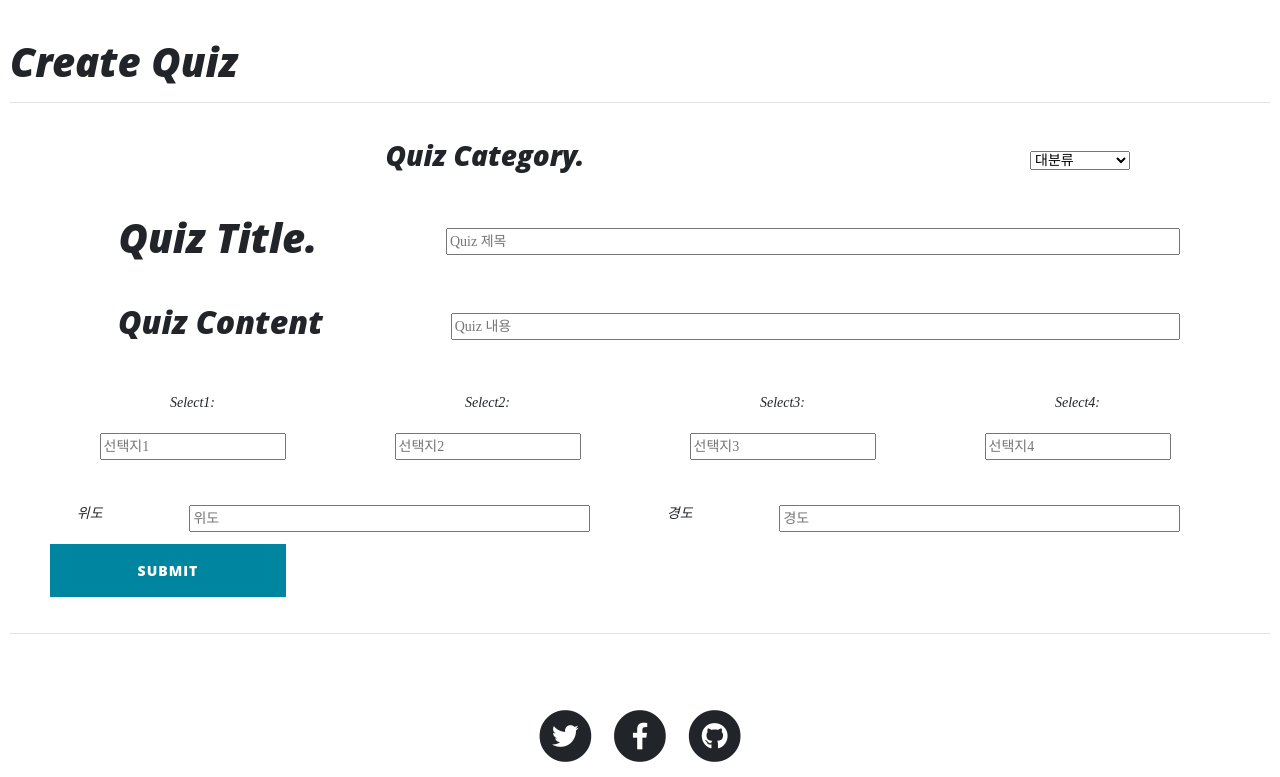
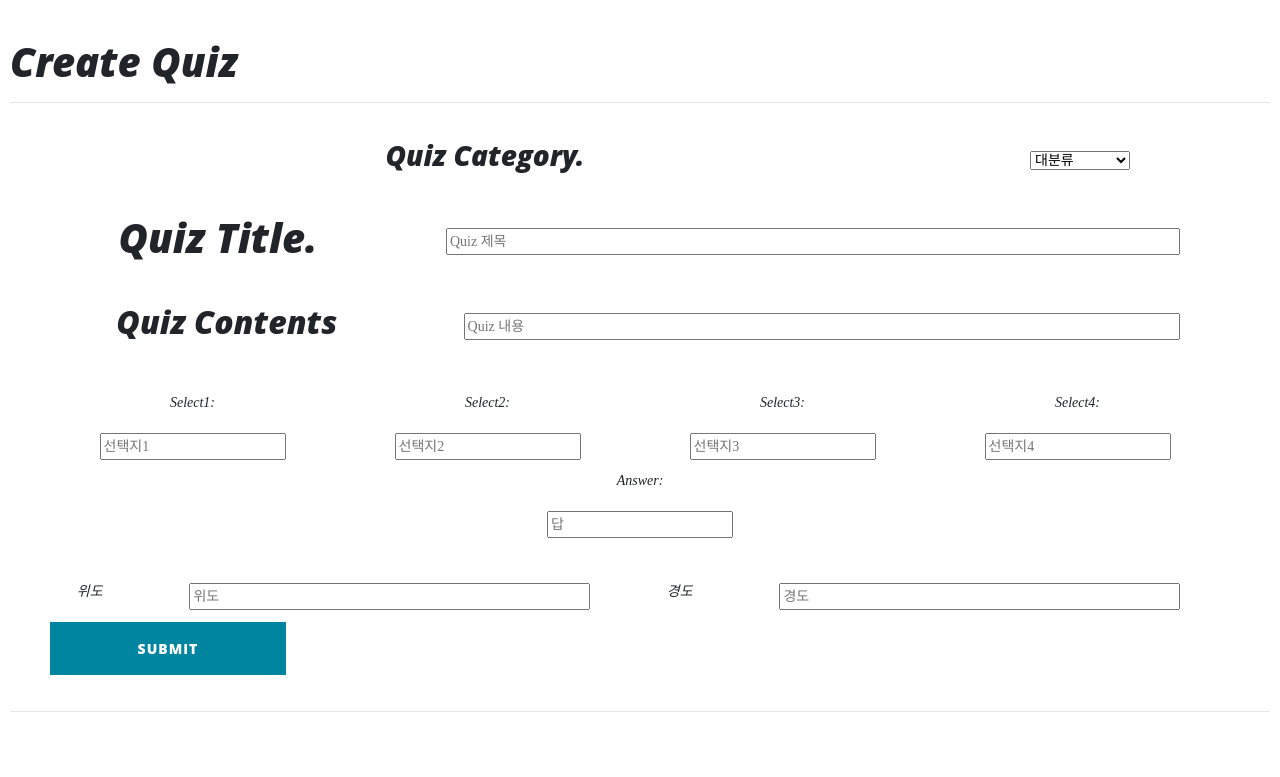
Before and after one commit to parkchoongho/HighEndKnowledge_front, a React (Create React App) app: page /createQuiz in a window 1280 px wide. Shown: the part 534-1311 px from the top of the page. Built offline with nearby package versions, Linux system fonts and the light colour scheme.

Commit message:
1st bug fixed

```diff
--- /dev/null
+++ b/src/common/authAxios.js
@@ -0,0 +1,8 @@
+import axios from "axios";
+import getCookie from "./getCookie";
+
+export default function() {
+  return axios.create({
+    headers: { Authorization: getCookie("Authorization") }
+  });
+}
--- a/src/components/Login.js
+++ b/src/components/Login.js
@@ -5,14 +5,13 @@ import { baseURL } from "../common/config";
 
 export default function Login({ setIsLoggedIn, setIsAdmin, history }) {
   const [loginState, setLoginState] = useState("init");
+
   const handleSubmit = async e => {
     e.preventDefault();
     const { data } = await axios.post(`${baseURL}/auth/login`, {
       name: e.target.name.value,
       password: e.target.password.value
     });
-
-    console.log(data);
 
     if (!data.result) {
       setLoginState("failed");
--- a/src/components/createQuiz.js
+++ b/src/components/createQuiz.js
@@ -1,4 +1,9 @@
-import React from "react";
+import React, { useState } from "react";
+import axios from "axios";
+import { Redirect } from "react-router-dom";
+import { baseURL } from "../common/config";
+import getCookie from "../common/getCookie";
+import Authaxios from "../common/authAxios";
 
 export default function CreateQuiz() {
   const style = {
@@ -38,15 +43,77 @@ export default function CreateQuiz() {
     }
   };
 
+  const [quizResult, setQuizResult] = useState(false);
+
+  const handleSubmit = async e => {
+    e.preventDefault();
+
+    if (
+      !e.target.title.value ||
+      !e.target.contents.value ||
+      !e.target.select1.value ||
+      !e.target.select2.value ||
+      !e.target.select3.value ||
+      !e.target.select4.value ||
+      !e.target.category.value ||
+      !e.target.answer.value ||
+      !e.target.latitude.value ||
+      !e.target.longitude.value
+    ) {
+      alert("모든 필드를 채워야합니다.");
+      return;
+    }
+    const semdata = {
+      title: e.target.title.value,
+      contents: e.target.contents.value,
+      distracter: [
+        e.target.select1.value,
+        e.target.select2.value,
+        e.target.select3.value,
+        e.target.select4.value
+      ],
+      tags: [e.target.category.value],
+      answer: e.target.answer.value,
+      lat: e.target.latitude.value,
+      lon: e.target.longitude.value
+    };
+    console.log(semdata);
+
+    const { data } = await Authaxios().post(`${baseURL}/admin/quiz`, {
+      data: {
+        title: e.target.title.value,
+        contents: e.target.contents.value,
+        distracter: [
+          e.target.select1.value,
+          e.target.select2.value,
+          e.target.select3.value,
+          e.target.select4.value
+        ],
+        tags: [e.target.category.value],
+        answer: e.target.answer.value,
+        lat: e.target.latitude.value,
+        lon: e.target.longitude.value
+      }
+    });
+    console.log(data);
+    if (data.result) {
+      setQuizResult(true);
+    } else {
+      alert("퀴즈 제출 실패! 관리자에게 문의 부탁드려요.");
+    }
+  };
+
   return (
+    <>
+      {quizResult && <Redirect to="/createquiz" />}
       <div className="caption" style={style.fromMargin}>
         <h1 style={style.title}>Create Quiz</h1>
         <hr />
-      <form style={style.formContainer}>
+        <form style={style.formContainer} onSubmit={handleSubmit}>
           <div style={style.itemContainer}>
             <h3 style={style.item1}>Quiz Category.</h3>
-          <select style={style.item3}>
-            <option style={style.undisplay} selected>
+            <select style={style.item3} name="category">
+              <option style={style.undisplay} defaultValue>
                 대분류
               </option>
               <option value="일반">일반</option>
@@ -59,38 +126,64 @@ export default function CreateQuiz() {
           <hr />
           <div style={style.itemContainer}>
             <h1 style={style.item1}>Quiz Title.</h1>
-          <input style={style.item2} type="text" placeholder="Quiz 제목" />
+            <input
+              style={style.item2}
+              type="text"
+              name="title"
+              placeholder="Quiz 제목"
+            />
           </div>
           <hr />
           <div style={style.itemContainer}>
-          <h2 style={style.item1}>Quiz Content</h2>
-          <input style={style.item2} type="text" placeholder="Quiz 내용" />
+            <h2 style={style.item1}>Quiz Contents</h2>
+            <input
+              style={style.item2}
+              type="text"
+              name="contents"
+              placeholder="Quiz 내용"
+            />
           </div>
           <hr />
           <div style={style.itemContainer}>
             <div style={style.item1}>
               <p>Select1: </p>
-            <input type="text" placeholder="선택지1" />
+              <input type="text" name="select1" placeholder="선택지1" />
             </div>
             <div style={style.item1}>
               <p>Select2: </p>
-            <input type="text" placeholder="선택지2" />
+              <input type="text" name="select2" placeholder="선택지2" />
             </div>
             <div style={style.item1}>
               <p>Select3: </p>
-            <input type="text" placeholder="선택지3" />
+              <input type="text" name="select3" placeholder="선택지3" />
             </div>
             <div style={style.item1}>
               <p>Select4: </p>
-            <input type="text" placeholder="선택지4" />
+              <input type="text" name="select4" placeholder="선택지4" />
             </div>
+          </div>
+          <div>
+            <p>Answer: </p>
+            <input type="text" name="answer" placeholder="답" />
           </div>
           <hr />
           <div style={style.itemContainer}>
             <p style={style.item1}>위도</p>
-          <input style={style.item2} type="text" placeholder="위도" />
+            <input
+              style={style.item2}
+              type="number"
+              name="latitude"
+              placeholder="위도"
+              step="0.0000001"
+            />
             <p style={style.item1}>경도</p>
-          <input style={style.item2} type="text" placeholder="경도" />
+            <input
+              style={style.item2}
+              type="number"
+              name="longitude"
+              placeholder="경도"
+              step="0.0000001"
+            />
           </div>
           <button
             type="submit"
@@ -102,5 +195,6 @@ export default function CreateQuiz() {
         </form>
         <hr />
       </div>
+    </>
   );
 }
```
Lines whose indentation alone changed are shown as unchanged.
